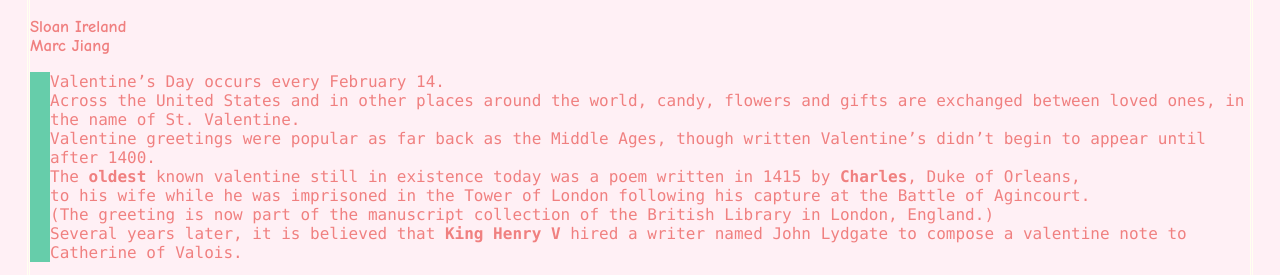
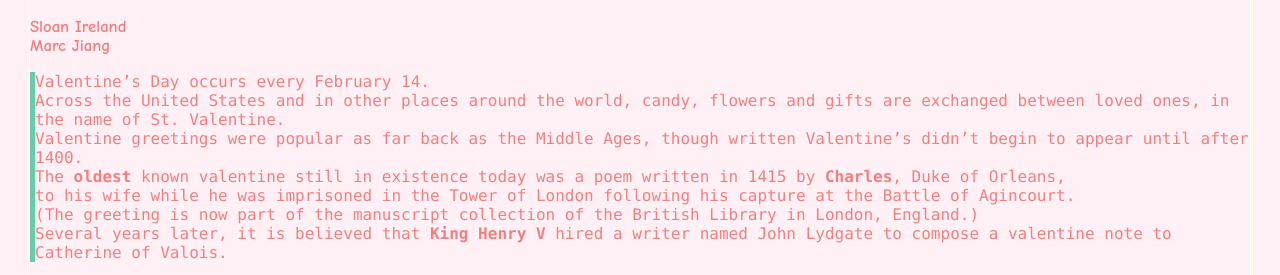
Before and after one commit to PhoebeZheng/web, a plain HTML site: page talk.html in a window 1280 px wide. Shown: the part 461-736 px from the top of the page. Drawn offline with Linux system fonts and the light colour scheme.

Commit message:
Update main.css

```diff
--- a/main.css
+++ b/main.css
@@ -52,6 +52,6 @@ div {
 }
 p.mix {
   border-style: hidden hidden hidden solid;
-  border-width: 5px 20px;
+  border-width: 20px 5px;
   border-color: MediumAquaMarine;
 }
```
